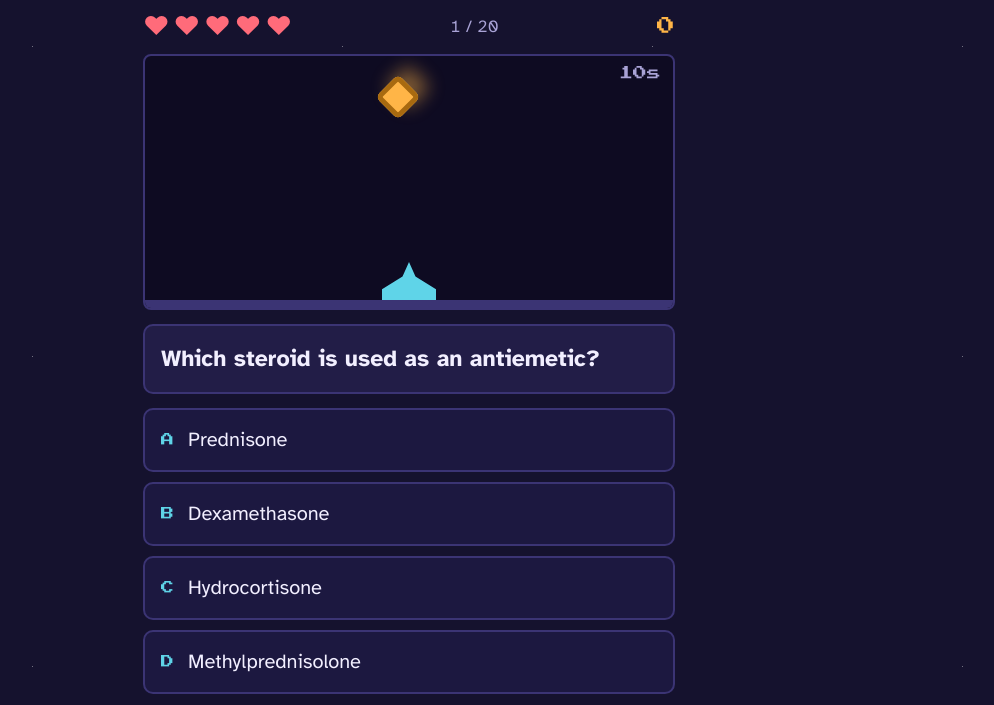
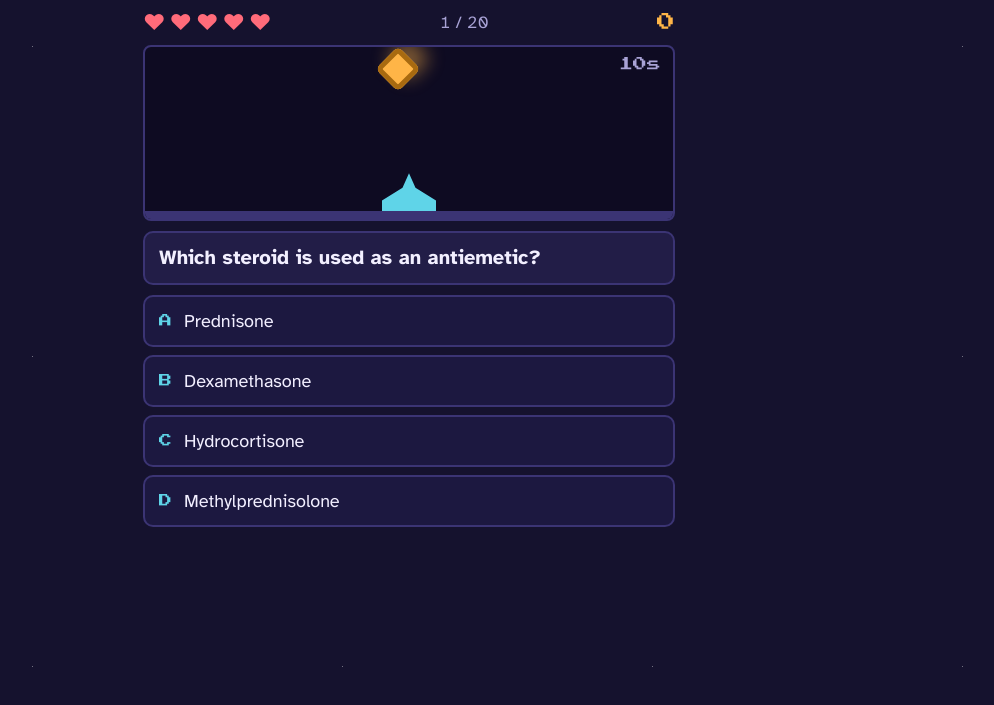
Before and after one commit to pharm-review-games/Antiemetic-game, a plain HTML site: page index.html in a window 1280 px wide. Both pictures are taken after a click on the button "Play". Shown: the whole page, without its empty margins (231-1225 px from the left). Drawn offline with Linux system fonts and the light colour scheme.

Commit message:
Add files via upload

```diff
--- a/index.html
+++ b/index.html
@@ -44,10 +44,10 @@ body {
   min-height: 100%;
   padding-left: max(14px, env(safe-area-inset-left, 0px));
   padding-right: max(14px, env(safe-area-inset-right, 0px));
-  padding-block: max(14px, env(safe-area-inset-top, 0px)) max(24px, env(safe-area-inset-bottom, 0px));
+  padding-block: max(10px, env(safe-area-inset-top, 0px)) max(12px, env(safe-area-inset-bottom, 0px));
   display: flex;
   flex-direction: column;
-  gap: 14px;
+  gap: 10px;
 }
 h1 {
   font-family: var(--display);
@@ -81,13 +81,13 @@ button:focus-visible { outline: 3px solid var(--cyan); outline-offset: 2px; }
 
 /* HUD */
 .hud { display: flex; justify-content: space-between; align-items: center; gap: 12px; }
-.hearts { display: flex; gap: 4px; font-size: 26px; line-height: 1; color: var(--bad); }
+.hearts { display: flex; gap: 4px; font-size: 22px; line-height: 1; color: var(--bad); }
 .hearts .lost { color: var(--line); }
 .score { font-family: var(--display); font-size: 18px; color: var(--amber); font-variant-numeric: tabular-nums; }
 .progress { font-size: 17px; color: var(--muted); font-variant-numeric: tabular-nums; }
 
 /* Meteor sky */
-.sky { position: relative; height: clamp(190px, 32vh, 260px); background: #0e0b22; border: 2px solid var(--line); border-radius: 8px; overflow: hidden; }
+.sky { position: relative; height: clamp(130px, 22vh, 200px); flex: none; background: #0e0b22; border: 2px solid var(--line); border-radius: 8px; overflow: hidden; }
 .sky .ground { position: absolute; left: 0; right: 0; bottom: 0; height: 8px; background: var(--line); }
 .meteor { position: absolute; top: -32px; width: 32px; height: 32px; margin-left: -16px;
   background: var(--amber); box-shadow: 0 0 0 5px #a86a10 inset, 0 -14px 18px #ffb54777; border-radius: 6px; transform: rotate(45deg); }
@@ -106,19 +106,19 @@ button:focus-visible { outline: 3px solid var(--cyan); outline-offset: 2px; }
 
 .question {
   background: var(--panel); border: 2px solid var(--line); border-radius: 10px;
-  padding: 18px 16px; font-size: 23px; font-weight: 700; line-height: 1.3; text-wrap: balance; margin: 0;
+  padding: 12px 14px; font-size: 20px; font-weight: 700; line-height: 1.3; text-wrap: balance; margin: 0;
 }
-.answers { display: grid; gap: 10px; }
+.answers { display: grid; gap: 8px; }
 .answers button {
   text-align: left; background: #1c1840; border: 2px solid var(--line); border-radius: 10px;
-  padding: 16px; min-height: 62px; font-size: 20px; display: flex; gap: 14px; align-items: center;
+  padding: 10px 14px; min-height: 52px; font-size: 18px; line-height: 1.25; display: flex; gap: 12px; align-items: center;
 }
 .answers button .key { font-family: var(--display); font-size: 13px; color: var(--cyan); flex: none; }
 .answers button:active { background: #2c2660; }
 .answers button.right { border-color: var(--good); background: #173d33; }
 .answers button.wrong { border-color: var(--bad); background: #47202c; }
 .answers button:disabled { cursor: default; }
-.feedback { min-height: 28px; font-weight: 700; margin: 0; }
+.feedback { min-height: 24px; font-size: 17px; font-weight: 700; margin: 0; text-align: center; }
 .feedback.good { color: var(--good); }
 .feedback.bad { color: var(--bad); }
 
@@ -168,7 +168,7 @@ const app = document.getElementById("app");
 let speed = "normal";
 try { const s = localStorage.getItem("ae-speed"); if (s && SPEEDS[s]) speed = s; } catch (e) {}
 
-let deck, idx, lives, score, streak, missed, timerId, deadline;
+let deck, idx, lives, score, streak, missed, timerId, deadline, advanceId;
 
 const shuffle = a => { a = a.slice(); for (let i = a.length - 1; i > 0; i--) { const j = Math.floor(Math.random() * (i + 1)); [a[i], a[j]] = [a[j], a[i]]; } return a; };
 const esc = s => String(s).replace(/[&<>"]/g, c => ({ "&": "&amp;", "<": "&lt;", ">": "&gt;", '"': "&quot;" }[c]));
@@ -245,7 +245,7 @@ function startTimer(secs, onEnd) {
   };
   timerId = requestAnimationFrame(tick);
 }
-function stopTimer() { if (timerId) cancelAnimationFrame(timerId); timerId = null; }
+function stopTimer() { if (timerId) cancelAnimationFrame(timerId); timerId = null; clearTimeout(advanceId); }
 
 function fireLaser() {
   const sky = document.getElementById("sky"), meteor = document.getElementById("meteor"), ship = document.getElementById("ship");
@@ -292,12 +292,8 @@ function resolve(val, answer, q) {
   }
   app.querySelector(".hud").outerHTML = hud();
   const done = lives <= 0 || idx + 1 >= deck.length;
-  const next = document.createElement("button");
-  next.type = "button"; next.className = "primary"; next.id = "next";
-  next.textContent = done ? "See results" : "Next question";
-  next.onclick = () => { if (done) showEnd(); else { idx++; showQuestion(); } };
-  fb.after(next);
-  next.scrollIntoView({ block: "nearest", behavior: "smooth" });
+  // Correct: pause just long enough to see the laser. Wrong: show the right answer for 2 seconds.
+  advanceId = setTimeout(() => { if (done) showEnd(); else { idx++; showQuestion(); } }, val === answer ? 900 : 2000);
 }
 
 function showEnd() {
```
